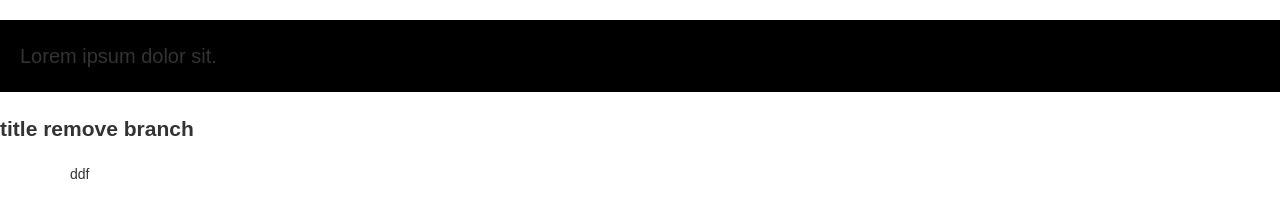
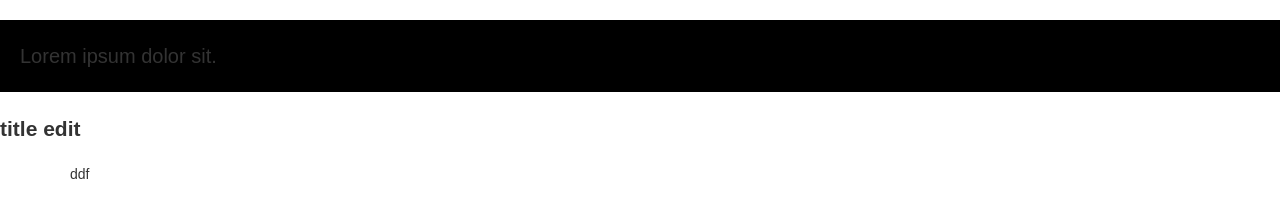
Before and after one commit to gitIllusion/desc, a plain HTML site: page index.html in a window 1280 px wide. Drawn offline with Linux system fonts and the light colour scheme.

Commit message:
dev b title

```diff
--- a/index.html
+++ b/index.html
@@ -32,7 +32,7 @@
 
 <body>
 	<p>Lorem ipsum dolor sit.</p>
-	<h2>title remove branch</h2>
+	<h2>title edit</h2>
 
 	<!-- container -->
 	<div class='container'>ddf</div>
```
